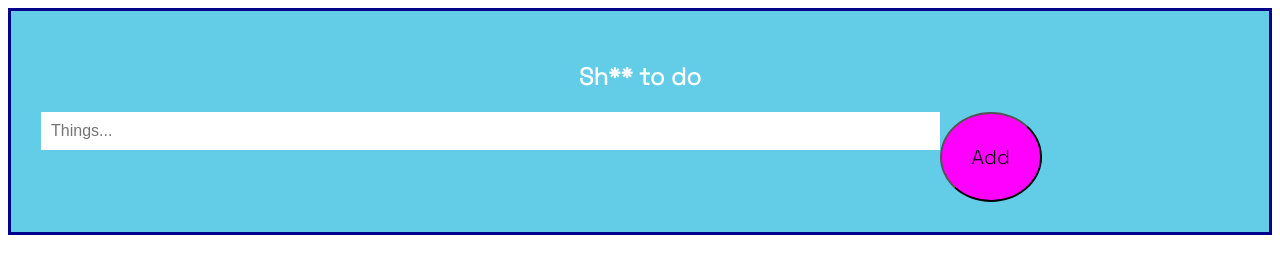
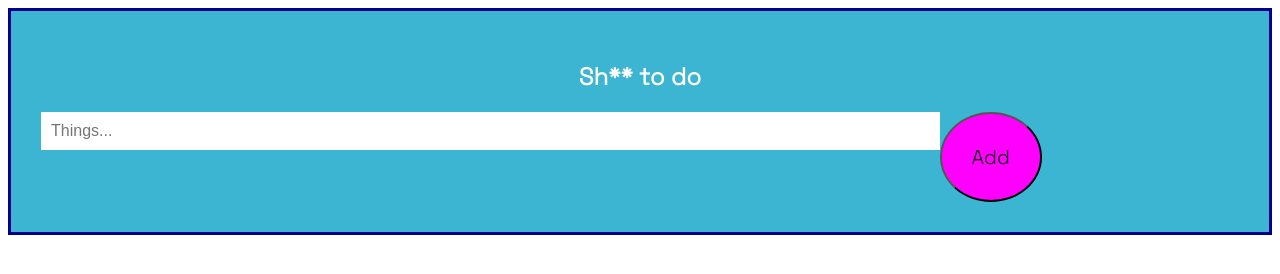
Before and after one commit to trimspa/assignment4, a plain HTML site: page index.html in a window 1280 px wide. Drawn offline with Linux system fonts and the light colour scheme.

Commit message:
Update style.css

```diff
--- a/css/style.css
+++ b/css/style.css
@@ -53,7 +53,7 @@
 
 
   .header {
-    background-color: #63cde8;
+    background-color: #3cb5d3;
     padding: 30px;
     color: white;
     text-align: center;
```
